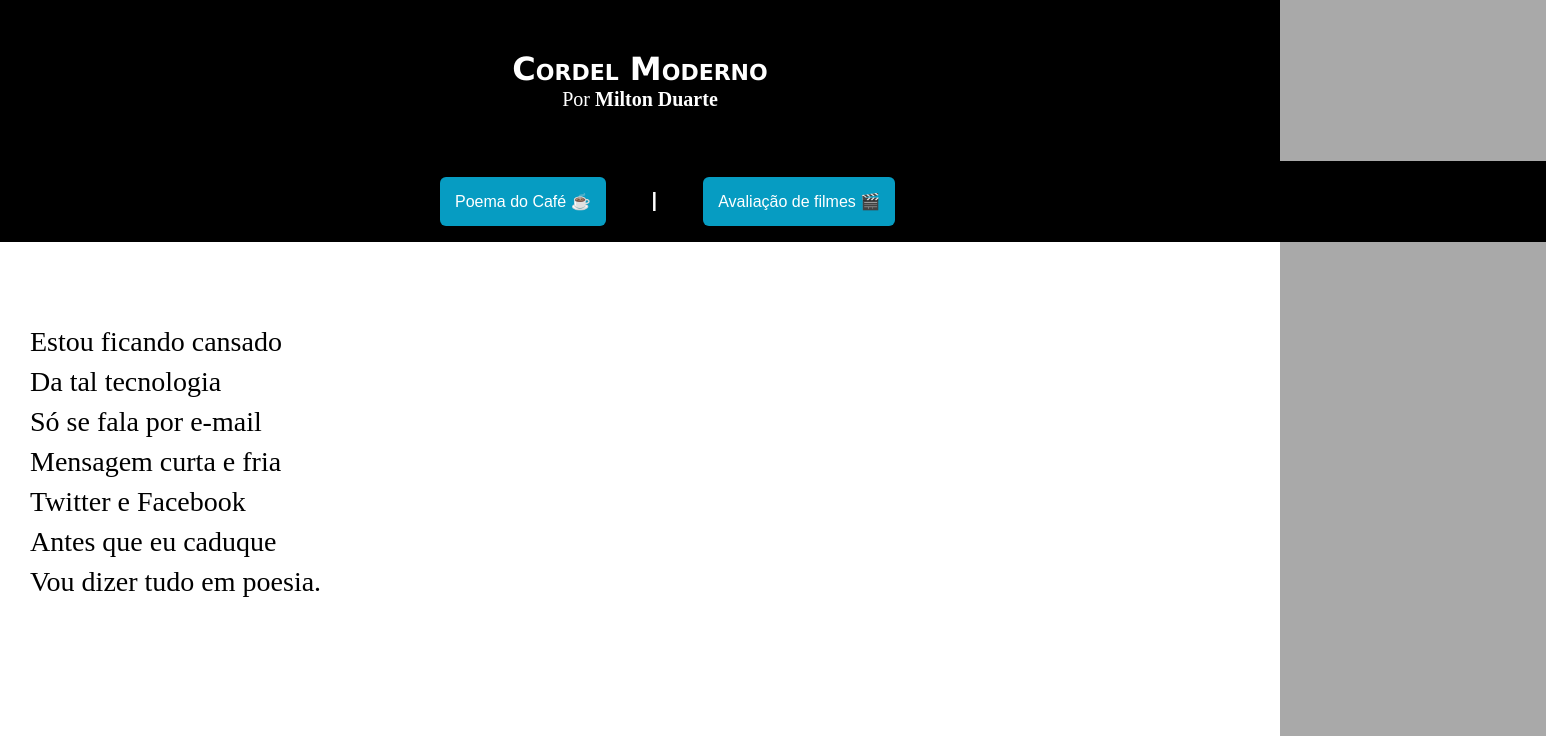
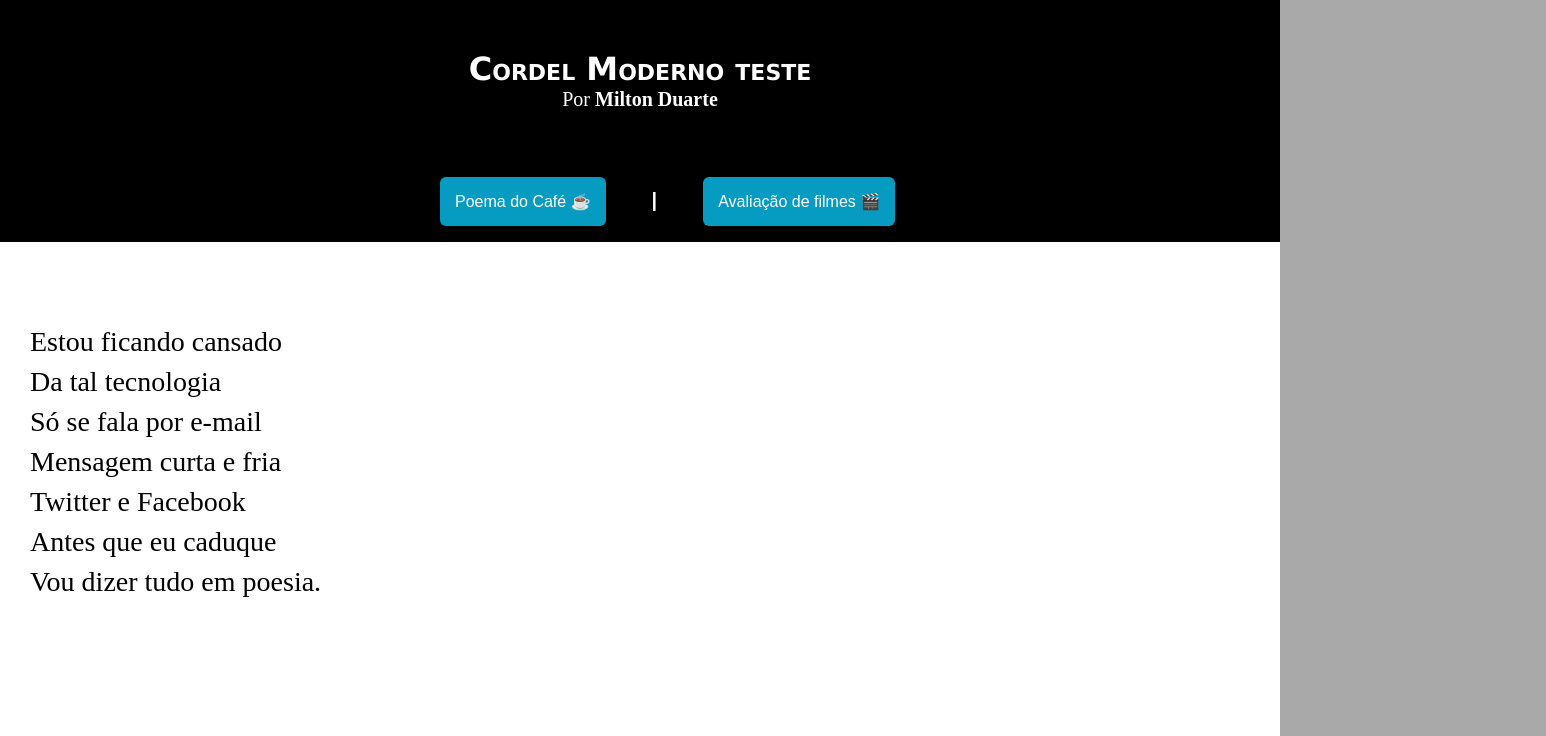
Before and after one commit to MatheusHubInfo/cordel, a plain HTML site: page index.html in a window 1280 px wide. Shown: the top 736 px of the page, 1546 px wide, since content can reach past the window. Drawn offline with nearby package versions, Linux system fonts and the light colour scheme.

Commit message:
testando vh

```diff
--- a/index.html
+++ b/index.html
@@ -12,7 +12,7 @@
 <body>
     <header>
         <h1>
-            Cordel Moderno
+            Cordel Moderno teste
         </h1>
         <p>Por <a href="https://www.recantodasletras.com.br/poesias/3186743" target="blank">Milton Duarte</a></p>
     </header>
--- a/style.css
+++ b/style.css
@@ -45,7 +45,6 @@ header a:hover, footer a:hover {
     padding-bottom: 2vh;
     padding-top: 2vh;
     background-color: black;
-    width: 138.3vh;
 }
 #cordel{
     padding-right: 5vh;
```
